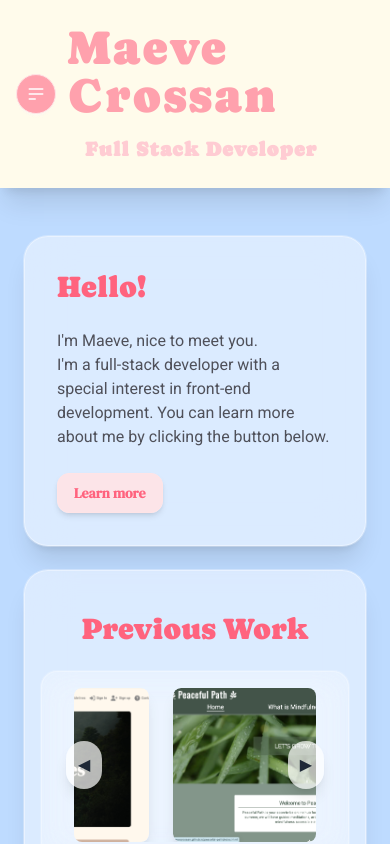
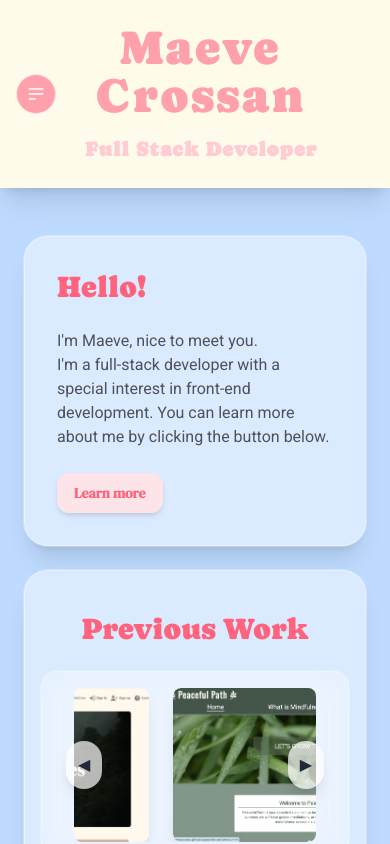
Before and after one commit to maevecrossan/my-portfolio, a Next.js app: page / in a window 390 px wide. Shown: the top 844 px of the page. Built offline with nearby package versions, Linux system fonts and the light colour scheme.

Commit message:
Center align logo on small screens.

```diff
--- a/src/components/Navbar.js
+++ b/src/components/Navbar.js
@@ -72,8 +72,8 @@ export default function Navbar() {
                     </div>
 
                     {/* Logo */}
-                    <div className="font-caprasimo text-rose-300">
-                        <h1 className="mx-3 mt-4 text-5xl tracking-wider">
+                    <div className="font-caprasimo text-rose-300 flex flex-col items-center justify-center">
+                        <h1 className="mx-3 mt-4 text-5xl tracking-wider text-center">
                             <Link href="/">Maeve Crossan</Link>
                         </h1>
                         <h2 className="mx-3 my-4 text-xl tracking-wider text-center font-semibold text-rose-200">
```
